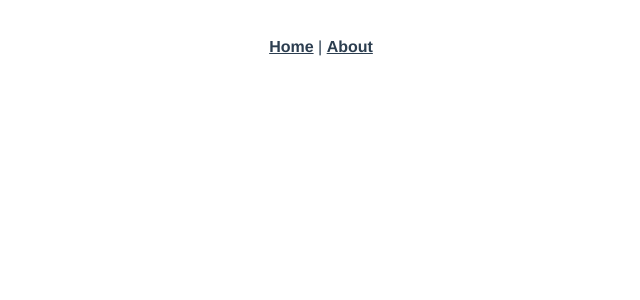
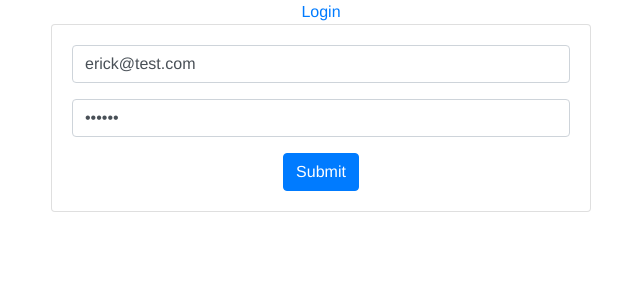
Before and after one commit to ehldev/Portafolio-fotografos, a Vue app: page /login in a window 1280 px wide. Shown: the top 300 px of the page, without its empty margins (319-959 px from the left). Built offline with nearby package versions, Linux system fonts and the light colour scheme; no server answers.

Commit message:
Autenticación

```diff
--- a/package.json
+++ b/package.json
@@ -8,7 +8,9 @@
 		"lint": "vue-cli-service lint"
 	},
 	"dependencies": {
+		"bootstrap-vue": "^2.21.2",
 		"core-js": "^3.6.5",
+		"firebase": "^8.10.0",
 		"vue": "^2.6.11",
 		"vue-router": "^3.2.0",
 		"vuex": "^3.4.0"
--- a/src/App.vue
+++ b/src/App.vue
@@ -1,12 +1,29 @@
 <template>
   <div id="app">
-    <div id="nav">
-      <router-link to="/">Home</router-link> |
-      <router-link to="/about">About</router-link>
-    </div>
+    <HeaderApp />
     <router-view/>
   </div>
 </template>
+
+<script>
+  import { mapActions } from 'vuex'
+
+  import HeaderApp from '@/components/HeaderApp'
+
+  export default {
+    mounted() {
+      this.authState()
+    },
+    components: {
+      HeaderApp
+    },
+    methods: {
+      ...mapActions({
+        authState: 'auth/authState'
+      })
+    }
+  }
+</script>
 
 <style lang="scss">
 #app {
--- /dev/null
+++ b/src/components/HeaderApp.vue
@@ -0,0 +1,35 @@
+<template>
+	<header>
+		<button type="button" @click="logoutAction" v-if="user">Salir</button>
+
+		<router-link to="/login" v-else>Login</router-link>
+	</header>
+</template>
+
+<script>
+	import { mapState, mapActions } from 'vuex'
+
+	export default {
+		data() {
+		  return {
+			email: 'erick@test.com',
+			password: 'secret'
+		  };
+		},
+		methods: {
+			...mapActions({
+                logout: 'auth/logout'
+            }),
+			async logoutAction() {
+				await this.logout()
+
+				this.$router.push('/')
+			}
+		},
+		computed: {
+			...mapState({
+				user: state => state.auth.user
+			})
+		}
+	}
+</script>
--- a/src/main.js
+++ b/src/main.js
@@ -2,6 +2,41 @@ import Vue from 'vue'
 import App from './App.vue'
 import router from './router'
 import store from './store'
+
+// Firebase App (the core Firebase SDK) is always required and must be listed first
+import firebase from "firebase/app";
+// If you are using v7 or any earlier version of the JS SDK, you should import firebase using namespace import
+// import * as firebase from "firebase/app"
+
+// If you enabled Analytics in your project, add the Firebase SDK for Analytics
+import "firebase/analytics";
+
+// Add the Firebase products that you want to use
+import "firebase/auth";
+import "firebase/firestore";
+
+// TODO: Replace the following with your app's Firebase project configuration
+// For Firebase JavaScript SDK v7.20.0 and later, `measurementId` is an optional field
+const firebaseConfig = {
+  apiKey: "AIzaSyA4MdFnDf2XDhQvlkboeuqQwANIfqXHNGs",
+    authDomain: "erick-apps.firebaseapp.com",
+    projectId: "erick-apps",
+    storageBucket: "erick-apps.appspot.com",
+    messagingSenderId: "534726208871",
+    appId: "1:534726208871:web:89a57764f5fbf6e67f13c2",
+    measurementId: "G-NDRBD33VS8"
+};
+
+// Initialize Firebase
+firebase.initializeApp(firebaseConfig);
+firebase.analytics();
+
+import { BootstrapVue } from 'bootstrap-vue'
+
+import 'bootstrap/dist/css/bootstrap.css'
+import 'bootstrap-vue/dist/bootstrap-vue.css'
+
+Vue.use(BootstrapVue)
 
 Vue.config.productionTip = false
 
--- a/src/router/index.js
+++ b/src/router/index.js
@@ -17,6 +17,16 @@ const routes = [
 		// this generates a separate chunk (about.[hash].js) for this route
 		// which is lazy-loaded when the route is visited.
 		component: () => import(/* webpackChunkName: "about" */ '../views/About.vue')
+	},
+	{
+		path: '/login',
+		name: 'login',
+		component: () => import('../views/Login.vue')
+	},
+	{
+		path: '/admin',
+		name: 'admin',
+		component: () => import('../views/Admin.vue')
 	}
 ]
 
--- a/src/store/index.js
+++ b/src/store/index.js
@@ -1,15 +1,18 @@
 import Vue from 'vue'
 import Vuex from 'vuex'
+
+import { auth } from './modules/auth'
 
 Vue.use(Vuex)
 
 export default new Vuex.Store({
+  modules: {
+    auth
+  },
   state: {
   },
   mutations: {
   },
   actions: {
-  },
-  modules: {
   }
 })
--- /dev/null
+++ b/src/store/modules/auth.js
@@ -0,0 +1,67 @@
+import firebase from 'firebase'
+
+export const auth = {
+	namespaced: true,
+
+	state: {
+		user: null
+	},
+
+	mutations: {
+		SET_USER(state, value) {
+			state.user = value
+		}
+	},
+
+	actions: {
+		async login({commit}, credentials) {
+			await firebase.auth().signInWithEmailAndPassword(credentials.email, credentials.password)
+			  .then((userCredential) => {
+
+			  	let { id, email, emailVerified } = userCredential.user
+
+			    // Signed in
+			    var user = {
+			    	id,
+			    	email,
+			    	emailVerified
+			    }
+
+			    commit('SET_USER', user)
+			  })
+			  .catch((error) => {
+			    var errorCode = error.code;
+			    var errorMessage = error.message;
+			});
+
+			return Promise.resolve("Success")
+		},
+		async logout({commit}) {
+			firebase.auth().signOut().then(() => {
+			  let user = null
+
+			  commit('SET_USER', user)
+			}).catch((error) => {
+			  // An error happened.
+			});
+		},
+		async authState({commit}) {
+			firebase.auth().onAuthStateChanged((user) => {
+			  if (user) {
+
+			  	let { id, email, emailVerified } = user
+
+			    // Signed in
+			    var data = {
+			    	id,
+			    	email,
+			    	emailVerified
+			    }
+
+			    commit('SET_USER', data)
+
+			  }
+			});
+		}
+	}
+}
--- /dev/null
+++ b/src/views/Admin.vue
@@ -0,0 +1,23 @@
+<template>
+  <div class="about">
+    <h1>Admin dashboard</h1>
+    {{ user }}
+  </div>
+</template>
+
+<script>
+  import { mapState } from 'vuex'
+
+  export default {
+    data() {
+      return {
+
+      }
+    },
+    computed: {
+      ...mapState({
+        user: state => state.auth.user
+      })
+    }
+  }
+</script>
--- /dev/null
+++ b/src/views/Login.vue
@@ -0,0 +1,65 @@
+<template>
+	<section class="container">
+		<div class="row jus justify-content-center">
+			<div class="col-md-6">
+				<div class="card">
+					<div class="card-body">
+						<b-form @submit.prevent="submit">
+						  <b-form-group
+							id="input-group-1"
+						  >
+							<b-form-input
+							  id="email"
+							  v-model="email"
+							  type="email"
+							  placeholder="Correo electrónico"
+							  required
+							></b-form-input>
+						  </b-form-group>
+
+						  <b-form-group id="password">
+							<b-form-input
+								type="password"
+							  id="password"
+							  v-model="password"
+							  placeholder="Contraseña"
+							  required
+							></b-form-input>
+						  </b-form-group>
+
+						  <b-button type="submit" variant="primary">Submit</b-button>
+						</b-form>
+					</div>
+				</div>
+			</div>
+		</div>
+	</section>
+</template>
+
+<script>
+	import { mapActions } from 'vuex'
+
+	export default {
+		data() {
+		  return {
+			email: 'erick@test.com',
+			password: 'secret'
+		  };
+		},
+		methods: {
+			...mapActions({
+                login: 'auth/login'
+            }),
+			async submit() {
+				let credentials = {
+					email: this.email,
+					password: this.password
+				}
+
+				await this.login(credentials)
+
+				this.$router.push('/admin')
+			}
+		},
+	}
+</script>
--- /dev/null
+++ b/vue.config.js
@@ -0,0 +1,3 @@
+module.exports = {
+  lintOnSave: false
+}
```
Also changed, not shown: 1 other file (tests, documents, lock files or other folders). Lines whose indentation alone changed are shown as unchanged.
